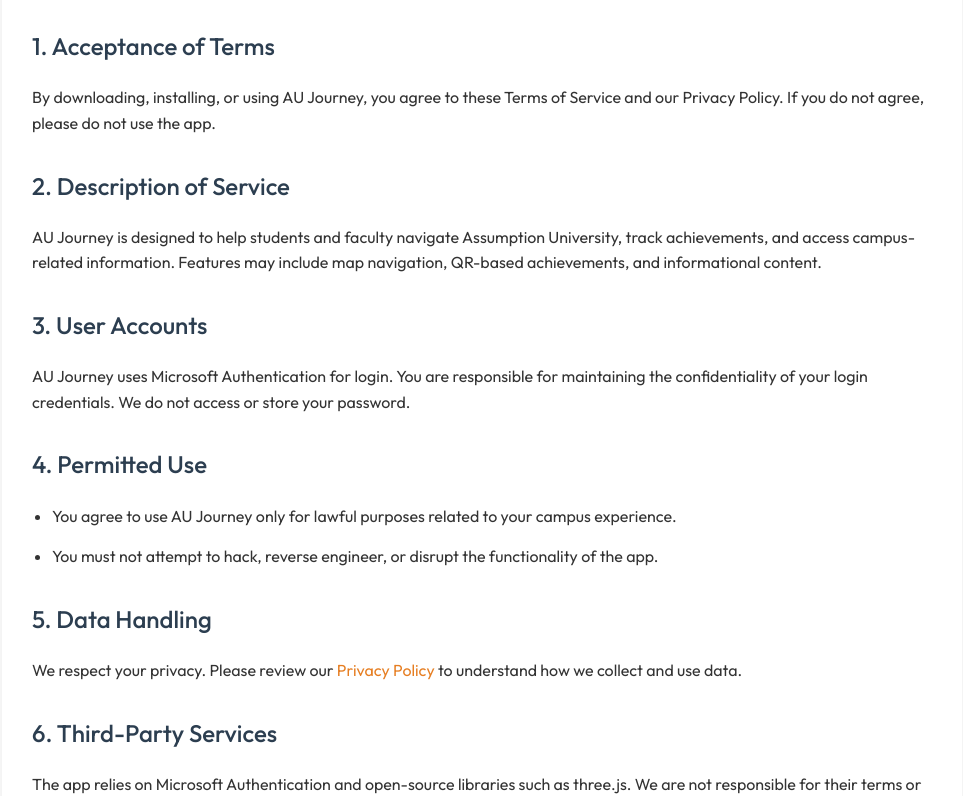
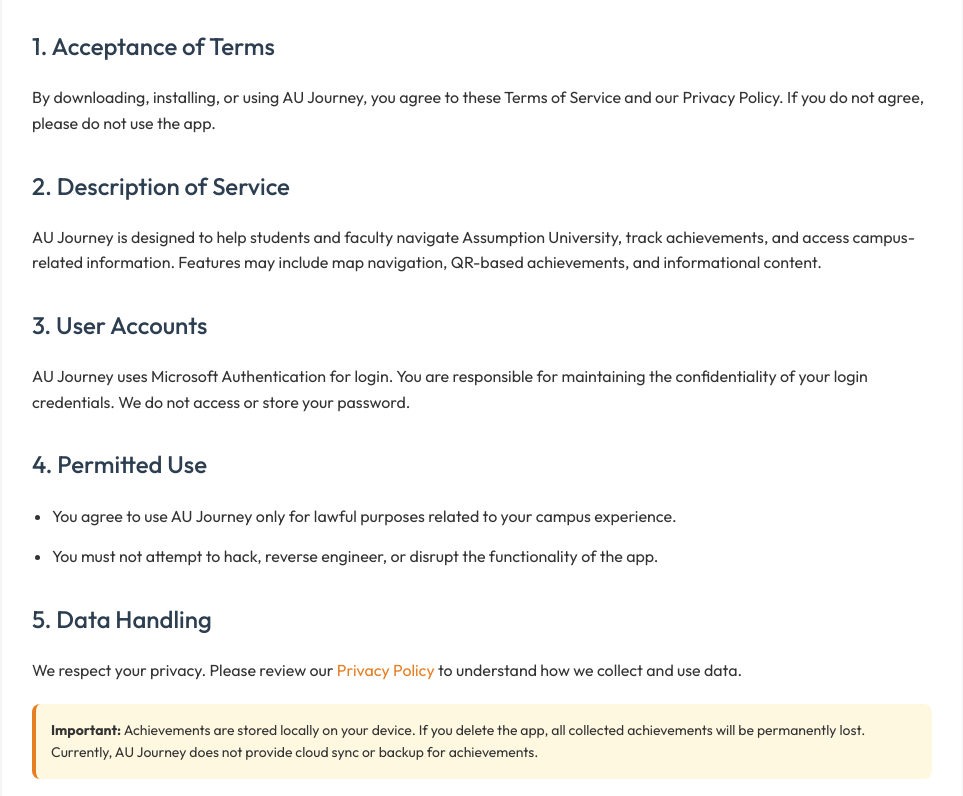
Before and after one commit to AU-Journey/au-journey-legal, a plain HTML site: page terms-of-service/index.html in a window 1280 px wide. Shown: the part 162-958 px from the top of the page, without its empty margins (158-1121 px from the left). Drawn offline with Linux system fonts and the light colour scheme.

Commit message:
Update index.html
Updated HTML (with Disclaimer)

```diff
--- a/terms-of-service/index.html
+++ b/terms-of-service/index.html
@@ -72,6 +72,16 @@
       color: #777;
       margin-top: 40px;
     }
+
+    .warning {
+      background-color: #fff8e1;
+      border-left: 4px solid #E67E22;
+      padding: 15px;
+      margin-top: 20px;
+      font-size: 14px;
+      color: #333;
+      border-radius: 8px;
+    }
   </style>
 </head>
 <body>
@@ -97,6 +107,10 @@
     <h2>5. Data Handling</h2>
     <p>We respect your privacy. Please review our <a href="https://au-journey.github.io/au-journey-legal/privacy-policy/" target="_blank">Privacy Policy</a> to understand how we collect and use data.</p>
 
+    <div class="warning">
+      <strong>Important:</strong> Achievements are stored locally on your device. If you delete the app, all collected achievements will be permanently lost. Currently, AU Journey does not provide cloud sync or backup for achievements.
+    </div>
+
     <h2>6. Third-Party Services</h2>
     <p>The app relies on Microsoft Authentication and open-source libraries such as three.js. We are not responsible for their terms or policies. Refer to their respective documentation for details.</p>
 
```
